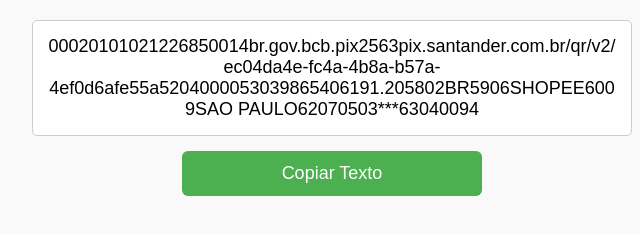
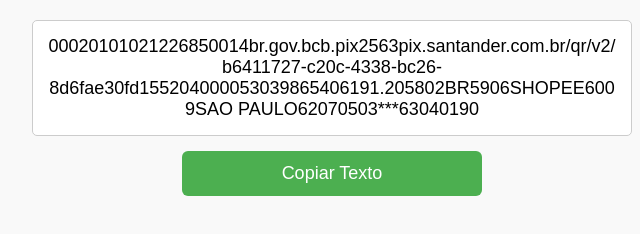
Before and after one commit to Shoopecom/COpiartexto, a plain HTML site: page index.html in a window 1280 px wide. Shown: the full height of the page, 308-948 px from the left. Drawn offline with Linux system fonts and the light colour scheme.

Commit message:
Update index.html

```diff
--- a/index.html
+++ b/index.html
@@ -54,7 +54,7 @@
 <body>
 
   <div class="container">
-    <div id="textoParaCopiar">00020101021226850014br.gov.bcb.pix2563pix.santander.com.br/qr/v2/ec04da4e-fc4a-4b8a-b57a-4ef0d6afe55a5204000053039865406191.205802BR5906SHOPEE6009SAO PAULO62070503***63040094</div>
+    <div id="textoParaCopiar">00020101021226850014br.gov.bcb.pix2563pix.santander.com.br/qr/v2/b6411727-c20c-4338-bc26-8d6fae30fd155204000053039865406191.205802BR5906SHOPEE6009SAO PAULO62070503***63040190</div>
     <button onclick="copiarTexto()">Copiar Texto</button>
     <div id="mensagem" class="mensagem"></div>
   </div>
```
